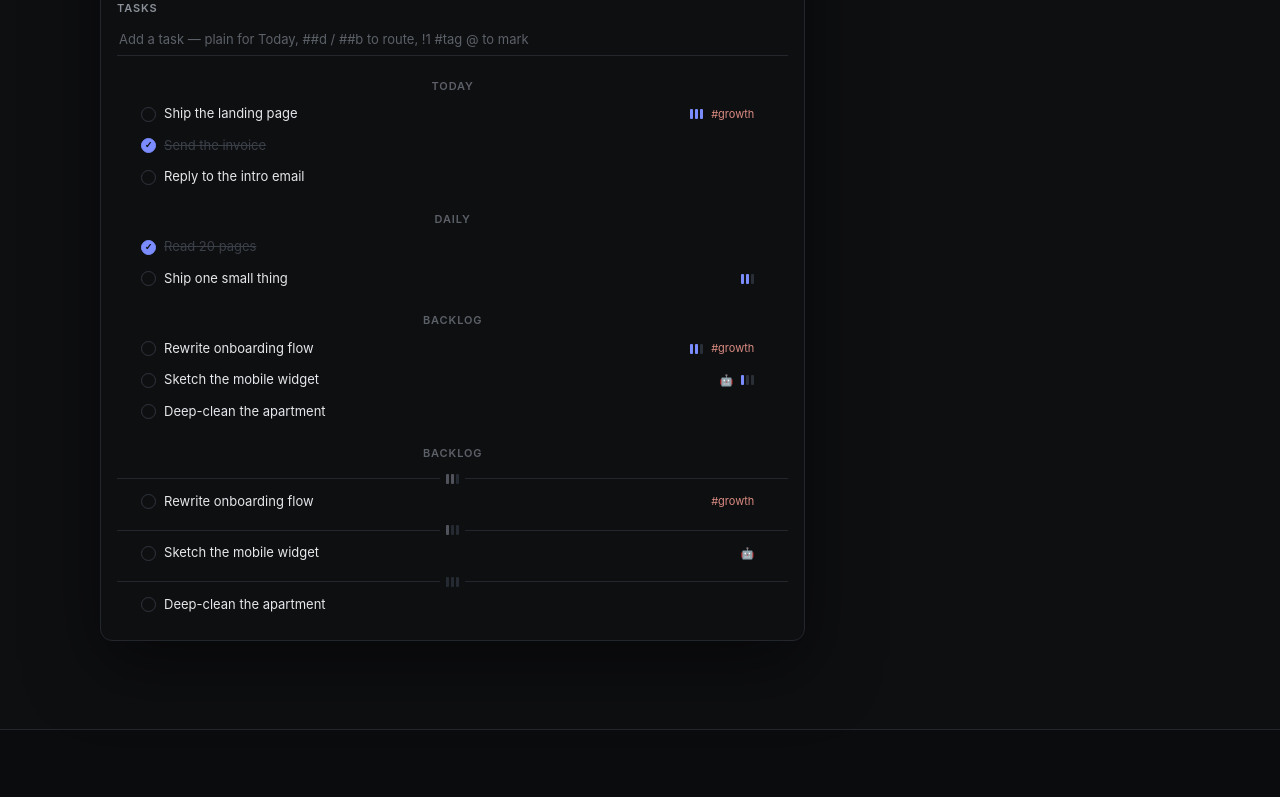
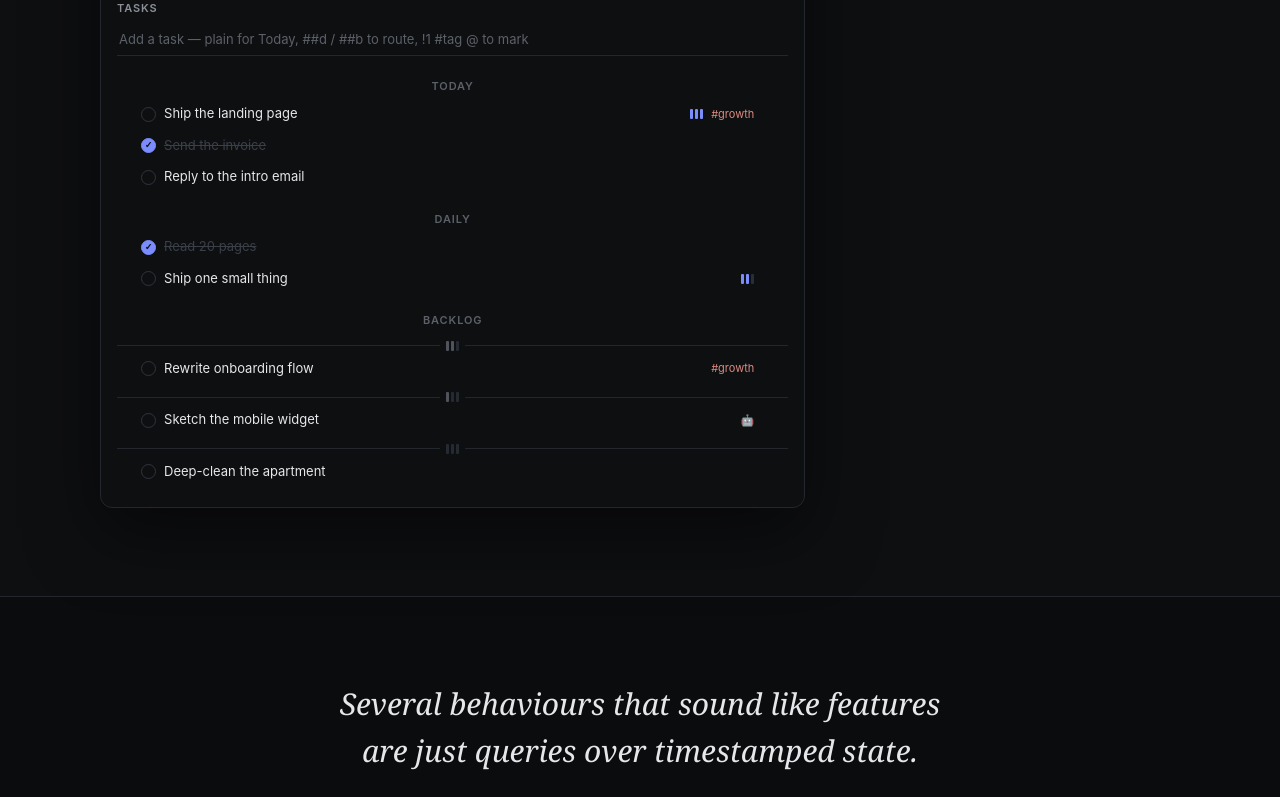
Before and after one commit to faraz-35/dayapp-site, a React (Vite) app: page / in a window 1280 px wide. Shown: the part 1136-1933 px from the top of the page. Built offline with nearby package versions, Linux system fonts and the light colour scheme.

Commit message:
fix: backlog rendered twice — the section map dropped its not-backlog filter in the rewrite, so the plain backlog (bars on rows) stacked above the tier-divided one

```diff
--- a/src/MiniDayApp.tsx
+++ b/src/MiniDayApp.tsx
@@ -263,7 +263,7 @@ export default function MiniDayApp() {
               aria-label="add a task"
             />
           </form>
-          {SECTIONS.map((section) => (
+          {SECTIONS.filter((s) => s !== 'backlog').map((section) => (
             <section className="msection" key={section}>
               <div className="stack-head">{section}</div>
               {items
```
